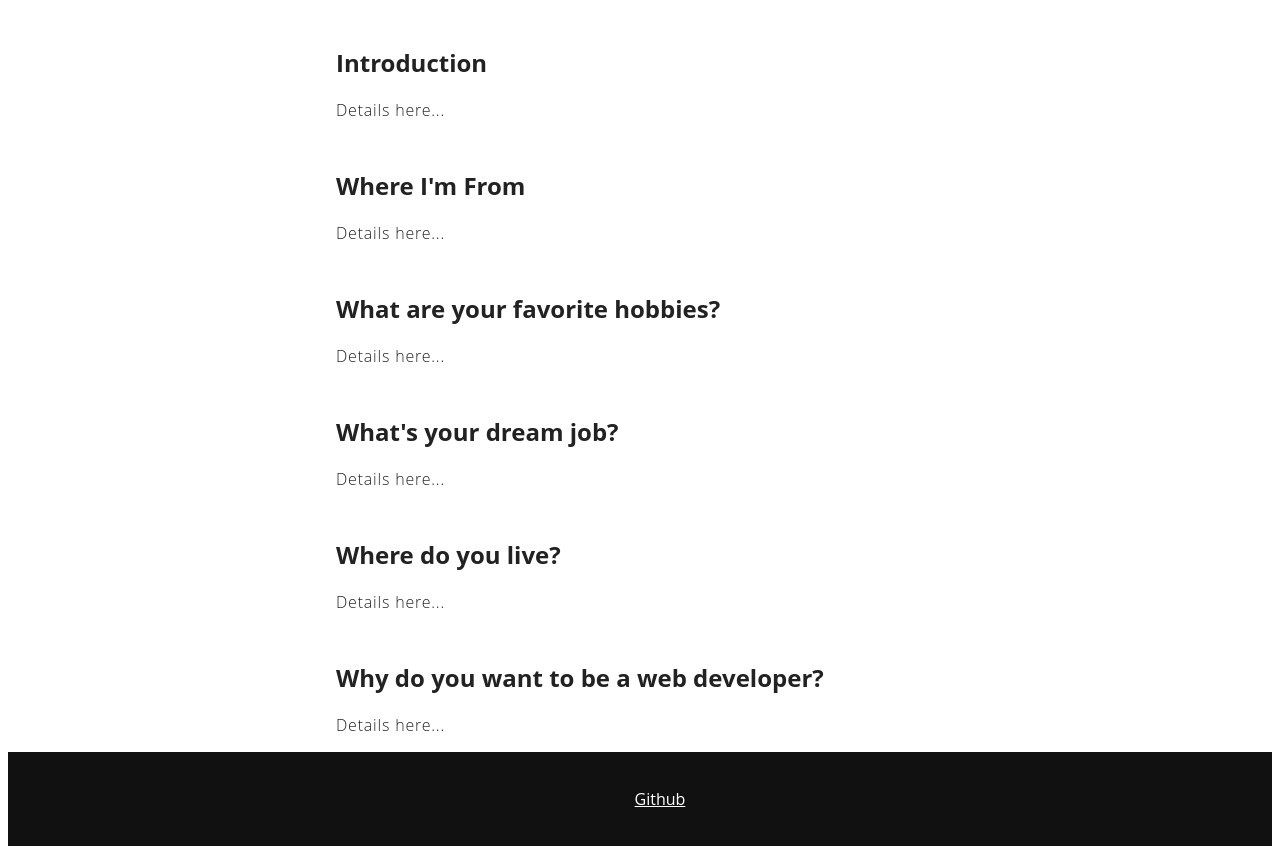
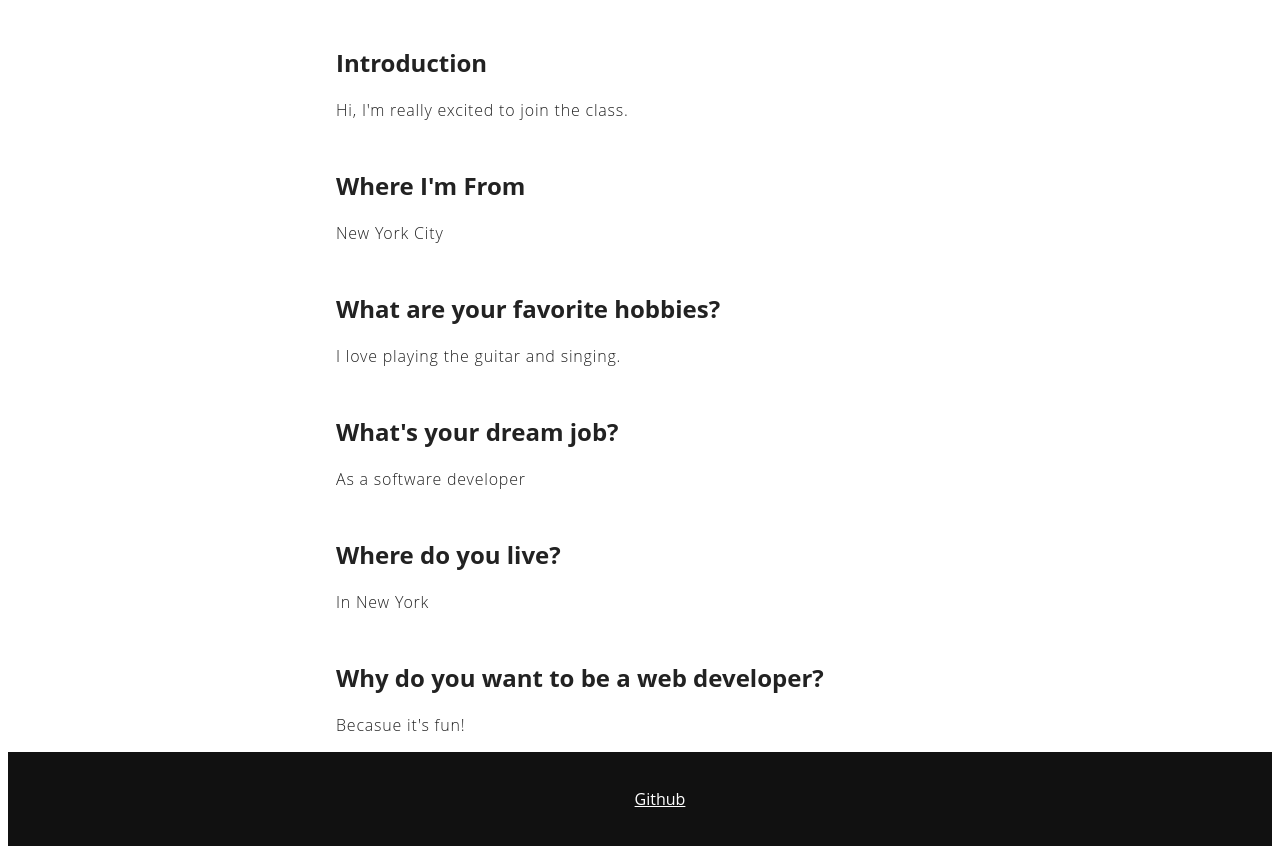
Before and after one commit to BubblyRobot/ColumbiaIntroduction, a plain HTML site: page index.html in a window 1280 px wide. Shown: the part 456-1310 px from the top of the page. Drawn offline with Linux system fonts and the light colour scheme.

Commit message:
Update index.html

```diff
--- a/index.html
+++ b/index.html
@@ -13,26 +13,26 @@
 <body>
     <header class='masthead'>
         <p class='masthead-intro'>Hi I'm</p>
-        <h1 class='masthead-heading'>Your Name Here</h1>
+        <h1 class='masthead-heading'>Susan Cagle</h1>
     </header>
     <section class="details">
       <h1>Introduction</h1>
-      <p>Details here...</p>
+      <p>Hi, I'm really excited to join the class. </p>
       <h1>Where I'm From</h1>
-      <p>Details here...</p>
+      <p>New York City</p>
       <h1>What are your favorite hobbies?</h1>
-      <p>Details here...</p>
+      <p>I love playing the guitar and singing.</p>
       <h1>What's your dream job?</h1>
-      <p>Details here...</p>
+      <p>As a software developer</p>
       <h1>Where do you live?</h1>
-      <p>Details here...</p>
+      <p>In New York</p>
       <h1>Why do you want to be a web developer?</h1>
-      <p>Details here...</p>
+      <p>Becasue it's fun!</p>
     </section>
 
     <footer id="footer">
         <ul class="social">
-          <li><a href="http://www.github.com/usernamehere">Github</a></li>
+          <li><a href="http://www.github.com/bubbyrobot">Github</a></li>
         </ul>
     </footer>
 </body>
```
